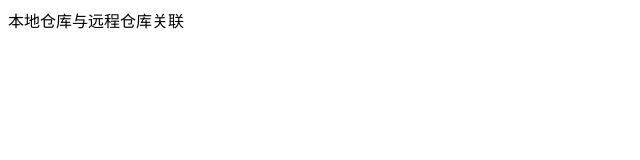
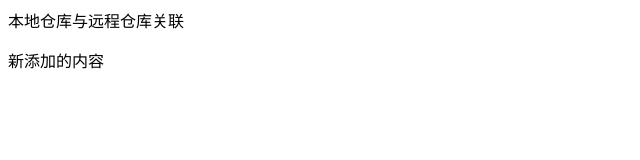
Before and after one commit to Tarshn/gitStudy, a plain HTML site: page index.html in a window 1280 px wide. Shown: the whole page, without its empty margins (0-640 px from the left). Drawn offline with Linux system fonts and the light colour scheme.

Commit message:
第二次提交内容

```diff
--- a/index.html
+++ b/index.html
@@ -8,5 +8,6 @@
 </head>
 <body>
     <div>本地仓库与远程仓库关联</div>
+    <p>新添加的内容</p>
 </body>
 </html>
```
